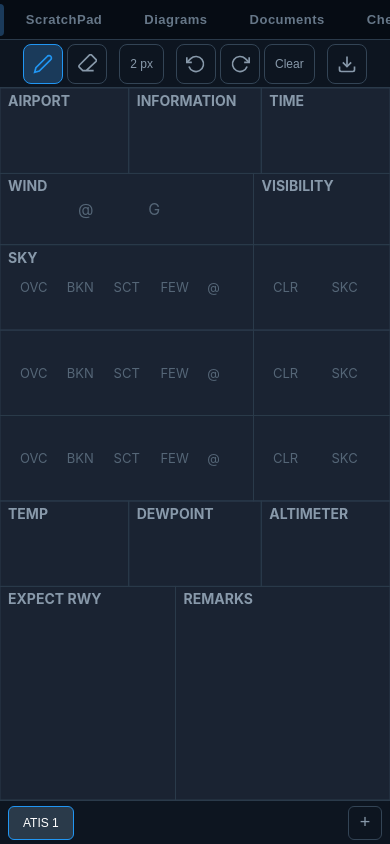
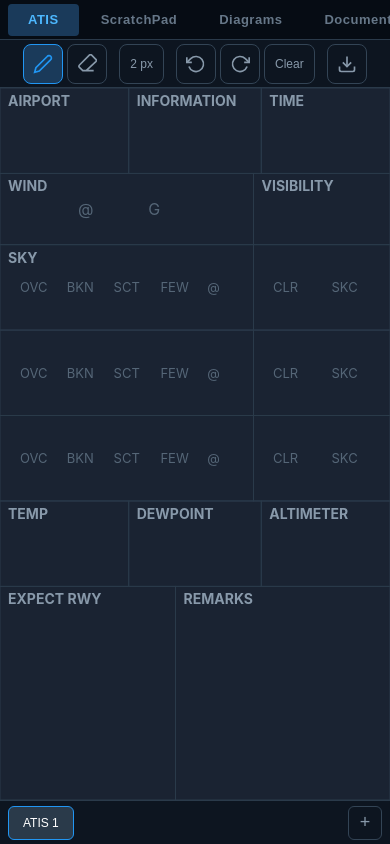
Before and after one commit to Manan-529/pilot-efb, a plain HTML site: page index.html in a window 390 px wide. Drawn offline with Linux system fonts and the light colour scheme.

Commit message:
Fix nav bar scrolling on small screens (iPhone)
Make nav tabs horizontally scrollable instead of overflowing
off-screen on narrow viewports.

Co-Authored-By: Claude Opus 4.6 <noreply@anthropic.com>

```diff
--- a/style.css
+++ b/style.css
@@ -24,11 +24,18 @@ html, body {
     background: #060c14;
     display: flex;
     align-items: center;
-    justify-content: center;
     gap: 2px;
     z-index: 110;
     border-bottom: 1px solid #2a3a4a;
     padding-top: env(safe-area-inset-top);
+    overflow-x: auto;
+    -webkit-overflow-scrolling: touch;
+    padding-left: 8px;
+    padding-right: 8px;
+}
+
+#nav-bar::-webkit-scrollbar {
+    display: none;
 }
 
 .nav-btn {
@@ -43,6 +50,8 @@ html, body {
     cursor: pointer;
     letter-spacing: 0.5px;
     transition: background 0.15s, color 0.15s;
+    flex-shrink: 0;
+    white-space: nowrap;
 }
 
 .nav-btn:hover {
```
